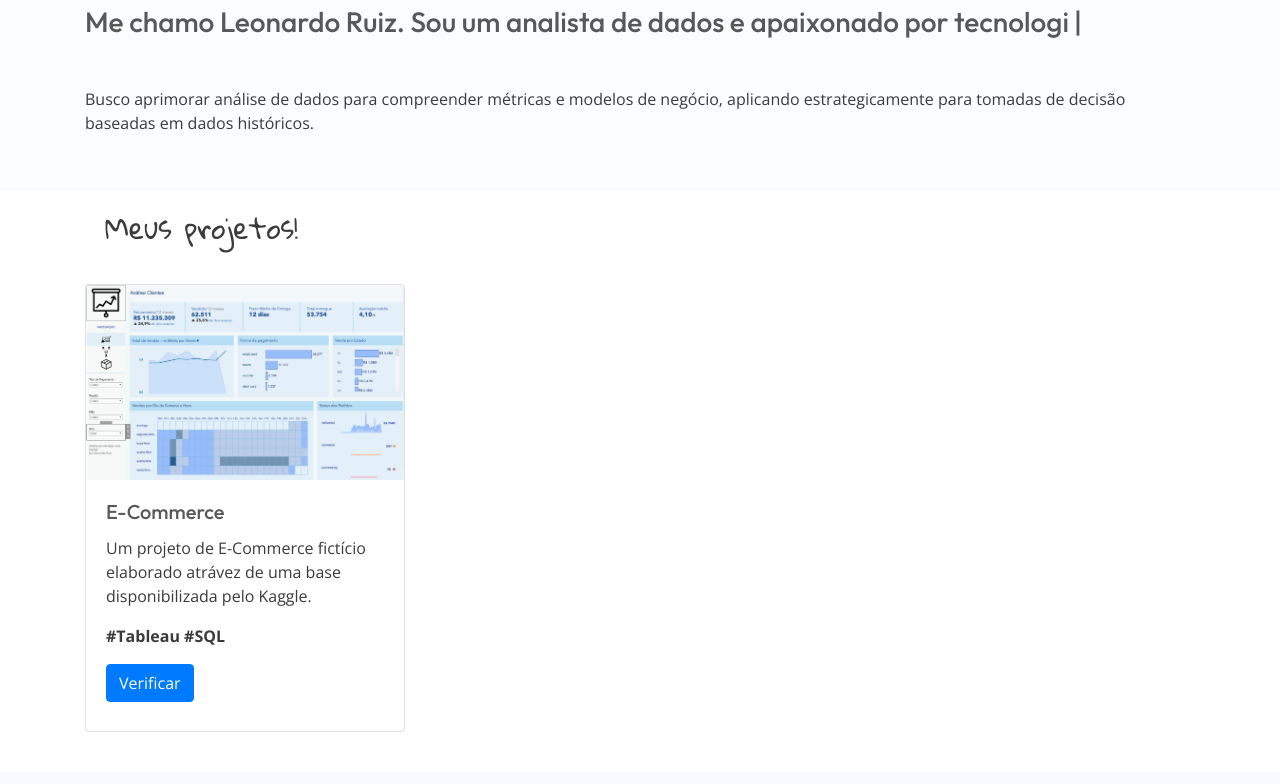
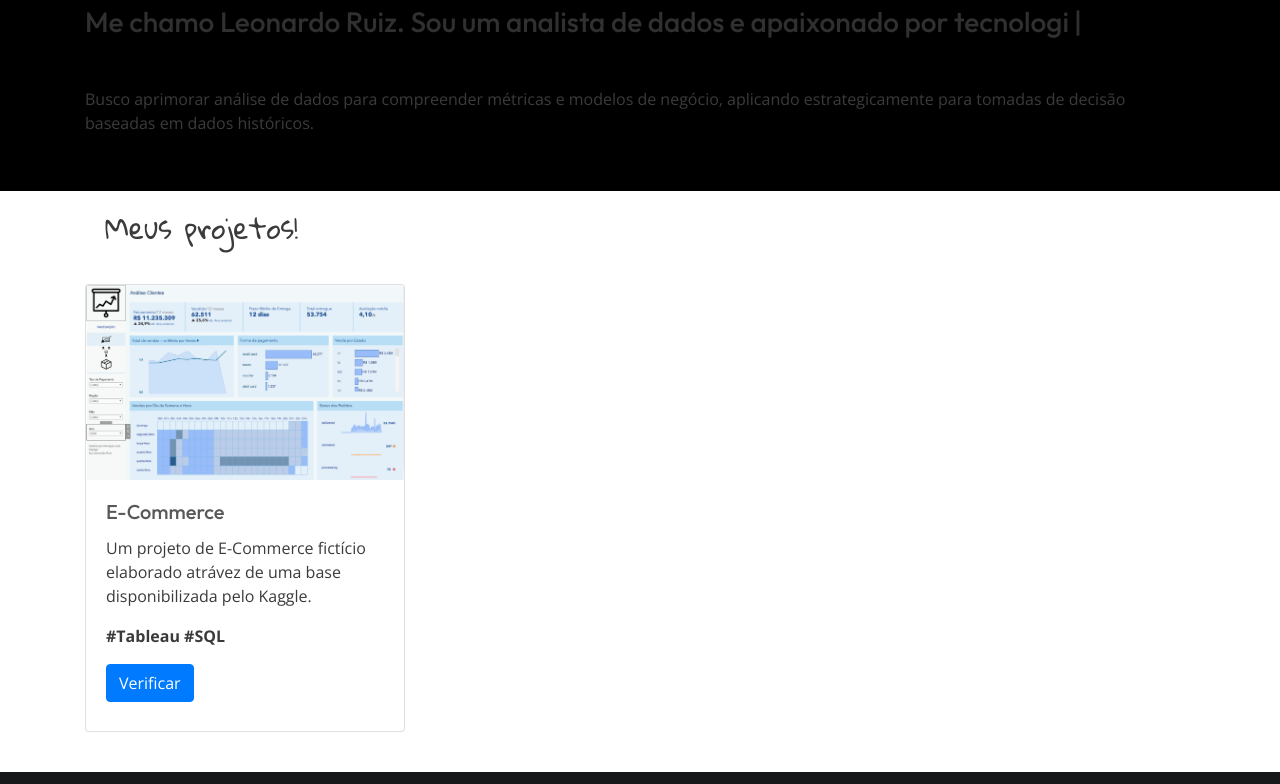
Before and after one commit to leonardocarr/LeonardoRuizWeb, a plain HTML site: page index.html in a window 1280 px wide. Shown: the part 211-995 px from the top of the page. Drawn offline with nearby package versions, Linux system fonts and the light colour scheme.

Commit message:
Alterações nas cores de backgroud

```diff
--- a/css/style.css
+++ b/css/style.css
@@ -4,7 +4,7 @@ html {
 
 body {
   font-family: "Open Sans", -apple-system, BlinkMacSystemFont, "Segoe UI", Roboto, "Helvetica Neue", Arial, "Noto Sans", sans-serif, "Apple Color Emoji", "Segoe UI Emoji", "Segoe UI Symbol", "Noto Color Emoji";
-  background-color: #fafcff;
+  background-color: black;
   position: relative;
 }
 
```
